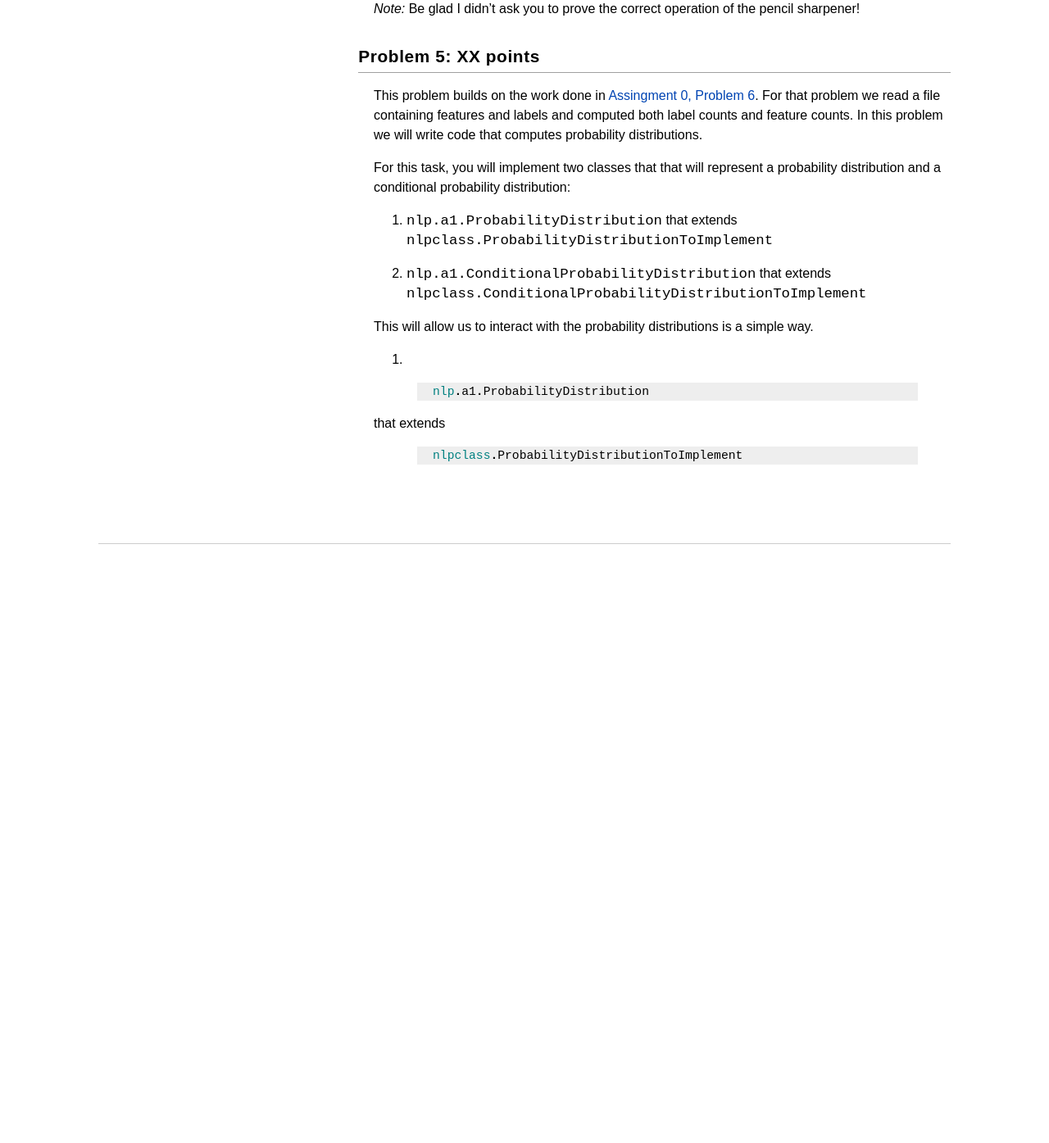
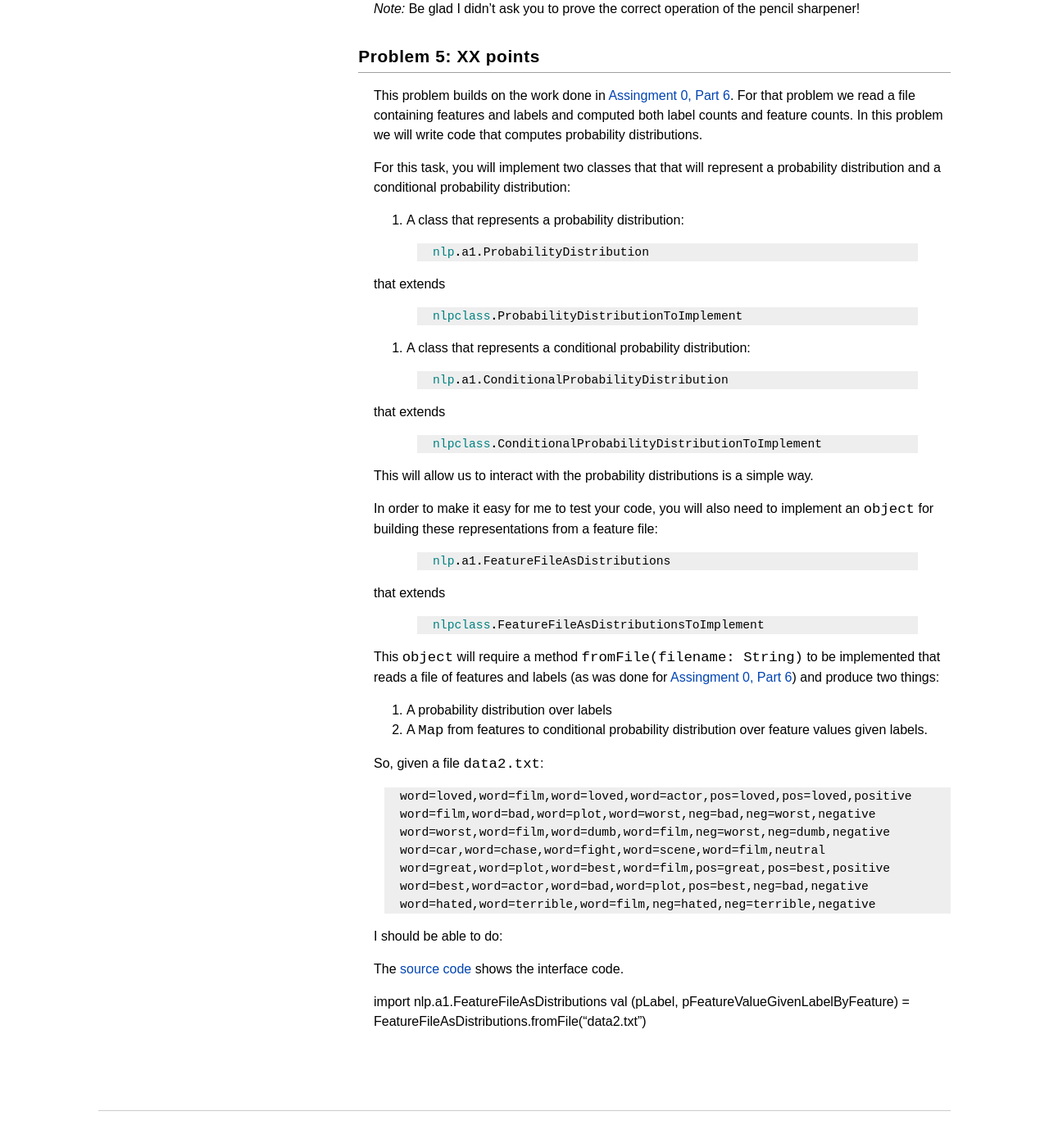
Before and after one commit to sissyliberation/nlpclass-fall2013, a Jekyll site: the page built from site/assignments/a1prob.md, in a window 1280 px wide and 1400 px high, scrolled down 5029 px. Shown: the top 1395 px of the window at 82% size. Built offline with Jekyll 4.4.1, drawn with Linux system fonts in a browser that asks for light colours; formulas are drawn with MathJax 3; before the commit the page ends 5745 px from its top, so only the background shows below that.

Commit message:
fixing md

```diff
--- a/site/assignments/a1prob.md
+++ b/site/assignments/a1prob.md
@@ -228,17 +228,39 @@ as well as the "chain rule" and problems (1.1), (1.2), and (1.11).
 
 ## Problem 5: XX points
 
-This problem builds on the work done in [Assingment 0, Problem 6](a0programming.html).  For that problem we read a file containing features and labels and computed both label counts and feature counts.  In this problem we will write code that computes probability distributions.
+This problem builds on the work done in [Assingment 0, Part 6](a0programming.html#part_6_reading_a_data_file).  For that problem we read a file containing features and labels and computed both label counts and feature counts.  In this problem we will write code that computes probability distributions.
 
 For this task, you will implement two classes that that will represent a probability distribution and a conditional probability distribution:
 
-1. `nlp.a1.ProbabilityDistribution` that extends `nlpclass.ProbabilityDistributionToImplement`
+1. A class that represents a probability distribution: {% highlight scala %}nlp.a1.ProbabilityDistribution{% endhighlight %} that extends {% highlight scala %}nlpclass.ProbabilityDistributionToImplement{% endhighlight %}
 
-2. `nlp.a1.ConditionalProbabilityDistribution` that extends `nlpclass.ConditionalProbabilityDistributionToImplement`
+
+2. A class that represents a conditional probability distribution: {% highlight scala %}nlp.a1.ConditionalProbabilityDistribution{% endhighlight %} that extends {% highlight scala %}nlpclass.ConditionalProbabilityDistributionToImplement{% endhighlight %}
 
 This will allow us to interact with the probability distributions is a simple way.
 
+In order to make it easy for me to test your code, you will also need to implement an `object` for building these representations from a feature file:
 
+{% highlight scala %}nlp.a1.FeatureFileAsDistributions{% endhighlight %} that extends {% highlight scala %}nlpclass.FeatureFileAsDistributionsToImplement{% endhighlight %}
 
+This `object` will require a method `fromFile(filename: String)` to be implemented that reads a file of features and labels (as was done for [Assingment 0, Part 6](a0programming.html#part_6_reading_a_data_file)) and produce two things:
 
-3. {% highlight scala %}nlp.a1.ProbabilityDistribution{% endhighlight %} that extends {% highlight scala %}nlpclass.ProbabilityDistributionToImplement{% endhighlight %}
+1. A probability distribution over labels
+2. A `Map` from features to conditional probability distribution over feature values given labels.
+
+So, given a file `data2.txt`:
+
+    word=loved,word=film,word=loved,word=actor,pos=loved,pos=loved,positive
+    word=film,word=bad,word=plot,word=worst,neg=bad,neg=worst,negative
+    word=worst,word=film,word=dumb,word=film,neg=worst,neg=dumb,negative
+    word=car,word=chase,word=fight,word=scene,word=film,neutral
+    word=great,word=plot,word=best,word=film,pos=great,pos=best,positive
+    word=best,word=actor,word=bad,word=plot,pos=best,neg=bad,negative
+    word=hated,word=terrible,word=film,neg=hated,neg=terrible,negative
+
+I should be able to do:
+
+The [source code](https://github.com/utcompling/nlpclass-fall2013/blob/master/src/main/scala/nlpclass/AssignmentTraits.scala#L16) shows the interface code.
+
+import nlp.a1.FeatureFileAsDistributions
+val (pLabel, pFeatureValueGivenLabelByFeature) = FeatureFileAsDistributions.fromFile("data2.txt")
```
Also changed, not shown: site/scala/jb/faq1.md (+1 -1 lines).
